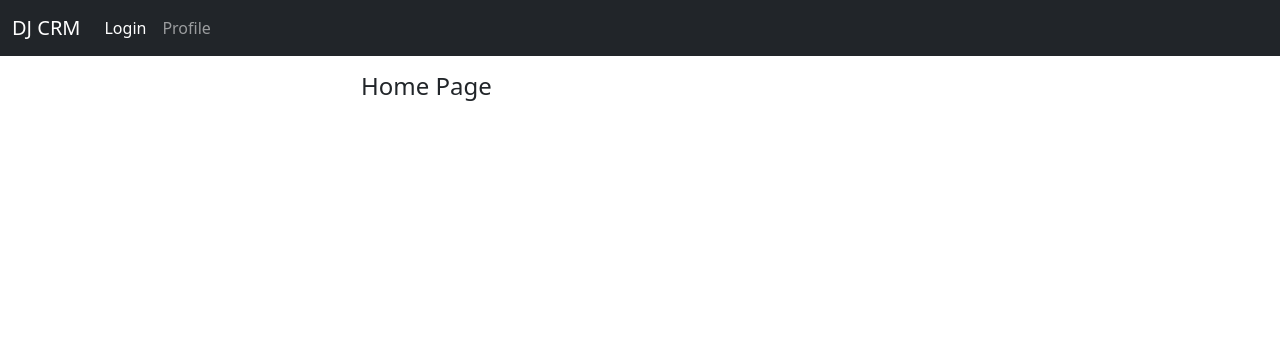
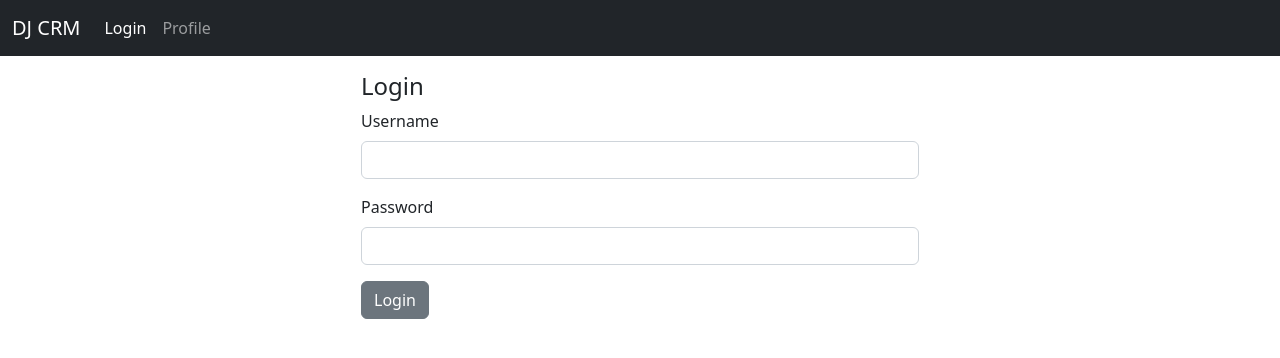
Before and after one commit to PeterOsoo/django-crm-2, a Django app: page / in a window 1280 px wide. Shown: the top 358 px of the page. Run offline with Django 4.2, Linux system fonts and the light colour scheme.

Commit message:
login form

```diff
--- a/website/templates/website/home.html
+++ b/website/templates/website/home.html
@@ -1,5 +1,31 @@
 {% extends 'base.html' %} {% block content%}
 <div class="col-md-6 offset-md-3">
-	<h4>Home Page</h4>
+	<h4 class="mb-2">Login</h4>
+	<form action="{% url 'home' %}" method="POST">
+		{% csrf_token %}
+		<div class="mb-3">
+			<label for="username" class="form-label">Username</label>
+			<input
+				type="text"
+				name="username"
+				class="form-control"
+				id="username"
+				aria-describedby="emailHelp"
+				required
+			/>
+		</div>
+		<div class="mb-3">
+			<label for="exampleInputPassword1" class="form-label">Password</label>
+			<input
+				type="password"
+				class="form-control"
+				name="password"
+				id="exampleInputPassword1"
+				required
+			/>
+		</div>
+
+		<button type="submit" class="btn btn-secondary">Login</button>
+	</form>
 </div>
 {% endblock content%}
```
